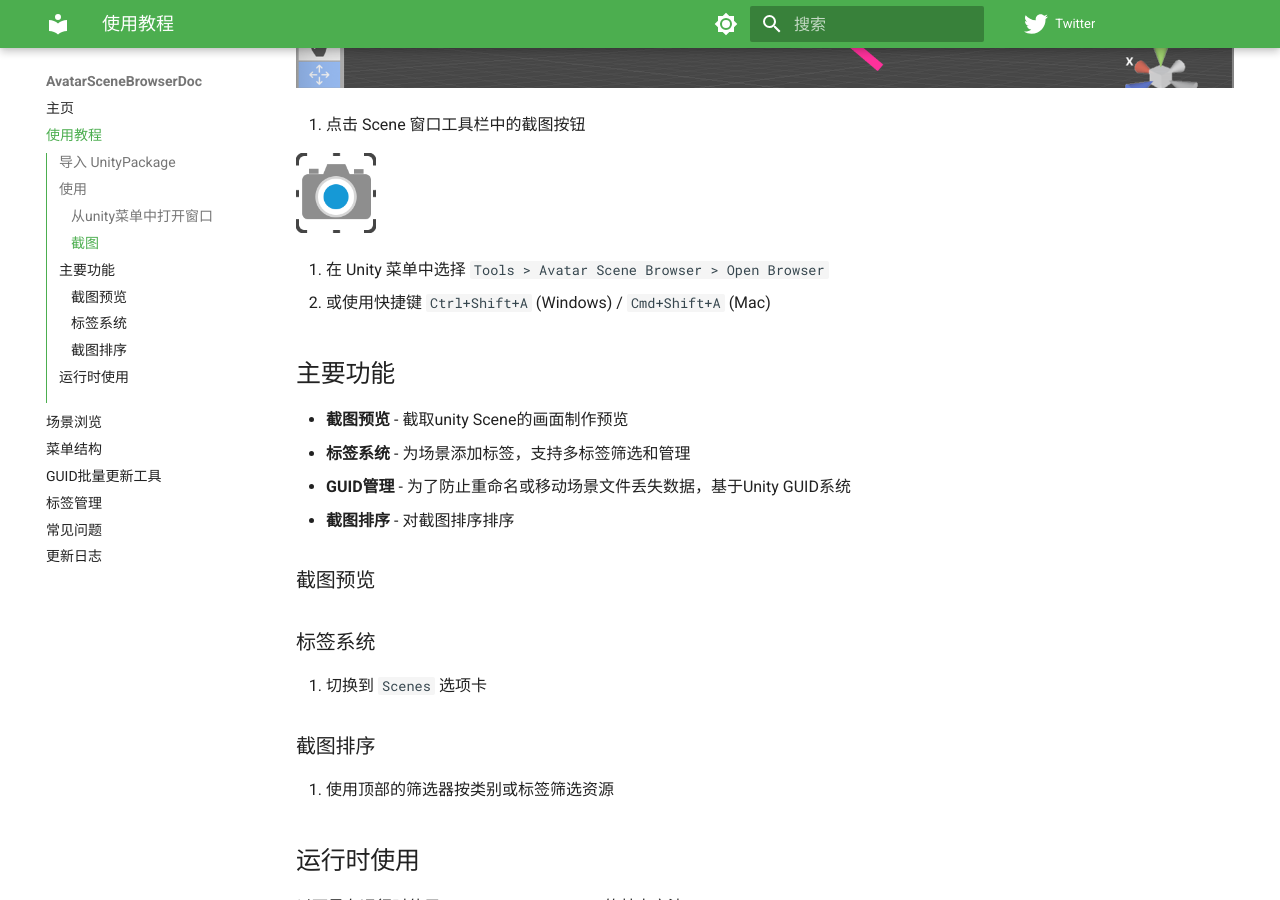
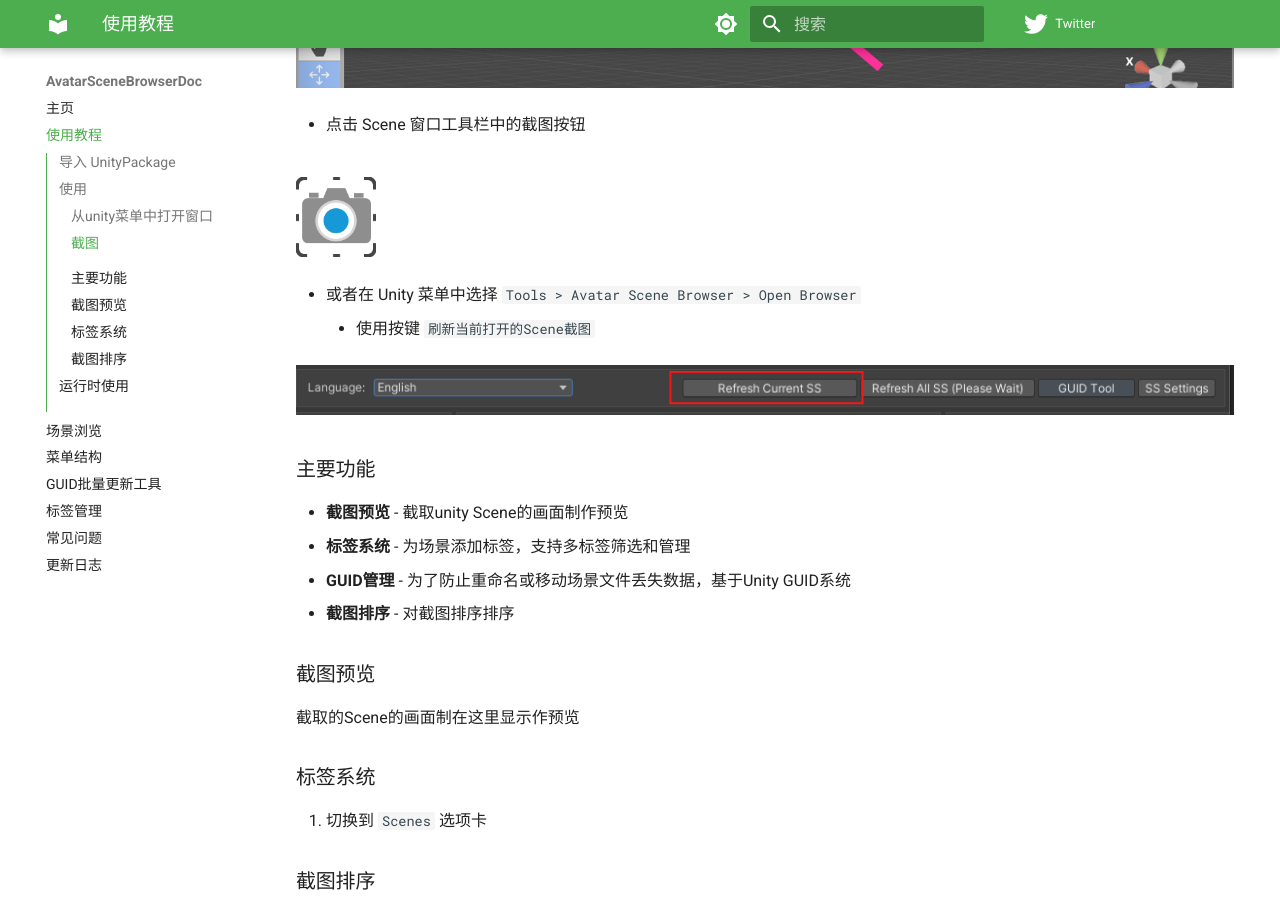
Before and after one commit to Cynth-Mt/AvatarSceneBrowserDoc, an MkDocs documentation site: the page built from docs/tutorial.md, in a window 1280 px wide and 900 px high, scrolled down 997 px. Built offline with MkDocs 1.6.1 and Material for MkDocs 9.7.7, drawn with Linux system fonts in a browser that asks for light colours.

Commit message:
编辑文本

```diff
--- a/docs/tutorial.md
+++ b/docs/tutorial.md
@@ -33,15 +33,17 @@
 ![工具栏截图按钮](img/toolbar02.png)
 
 
-1. 点击 Scene 窗口工具栏中的截图按钮
+- 点击 Scene 窗口工具栏中的截图按钮
 
 ![截图按钮（亮色主题）](img/gui_Screenshot_light.png){ width="80" }
+--
+   - 或者在 Unity 菜单中选择 `Tools > Avatar Scene Browser > Open Browser`
+       - 使用按键 `刷新当前打开的Scene截图`
 
-1. 在 Unity 菜单中选择 `Tools > Avatar Scene Browser > Open Browser`
-2. 或使用快捷键 `Ctrl+Shift+A` (Windows) / `Cmd+Shift+A` (Mac)
+   ![刷新当前打开的场景截图](img/刷新当前打开的场景截图.png)
 
 
-## 主要功能
+### 主要功能
 
 - **截图预览** - 截取unity Scene的画面制作预览
 - **标签系统** - 为场景添加标签，支持多标签筛选和管理
@@ -51,6 +53,7 @@
 
 
 ### 截图预览
+截取的Scene的画面制在这里显示作预览
 
 
 
```
Also changed, not shown: docs/img/刷新当前打开的场景截图.png (added).
